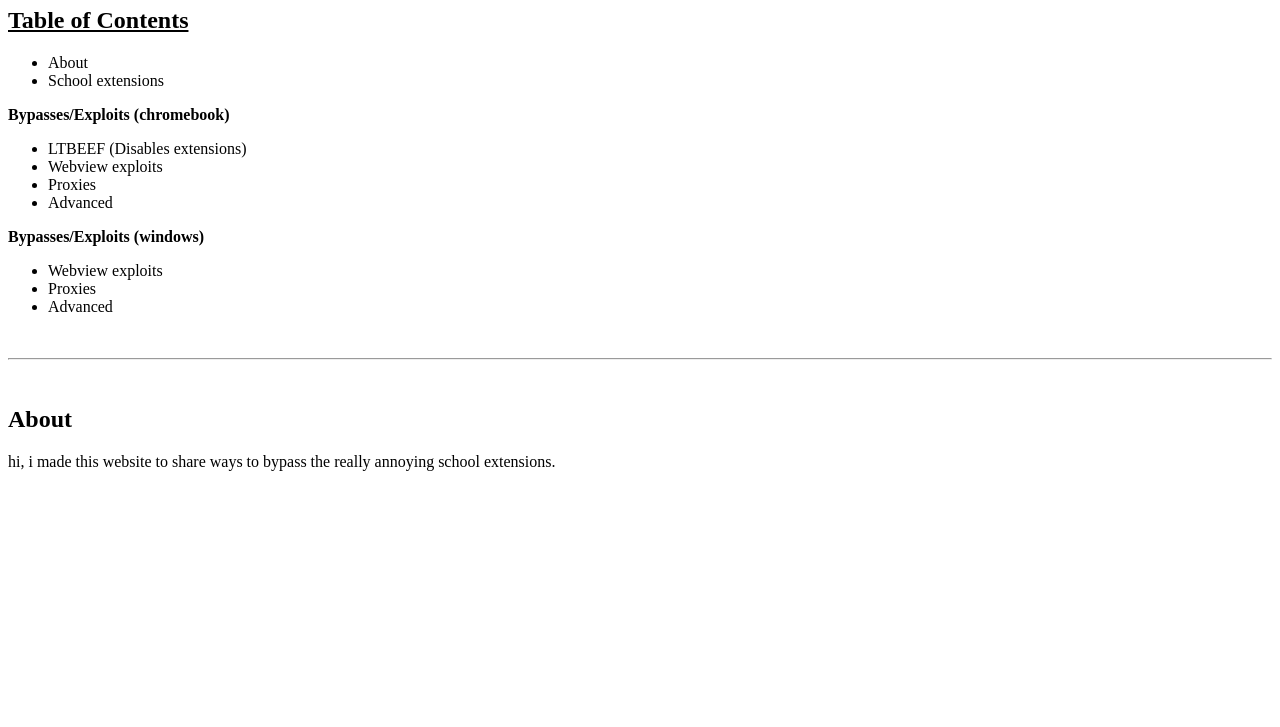
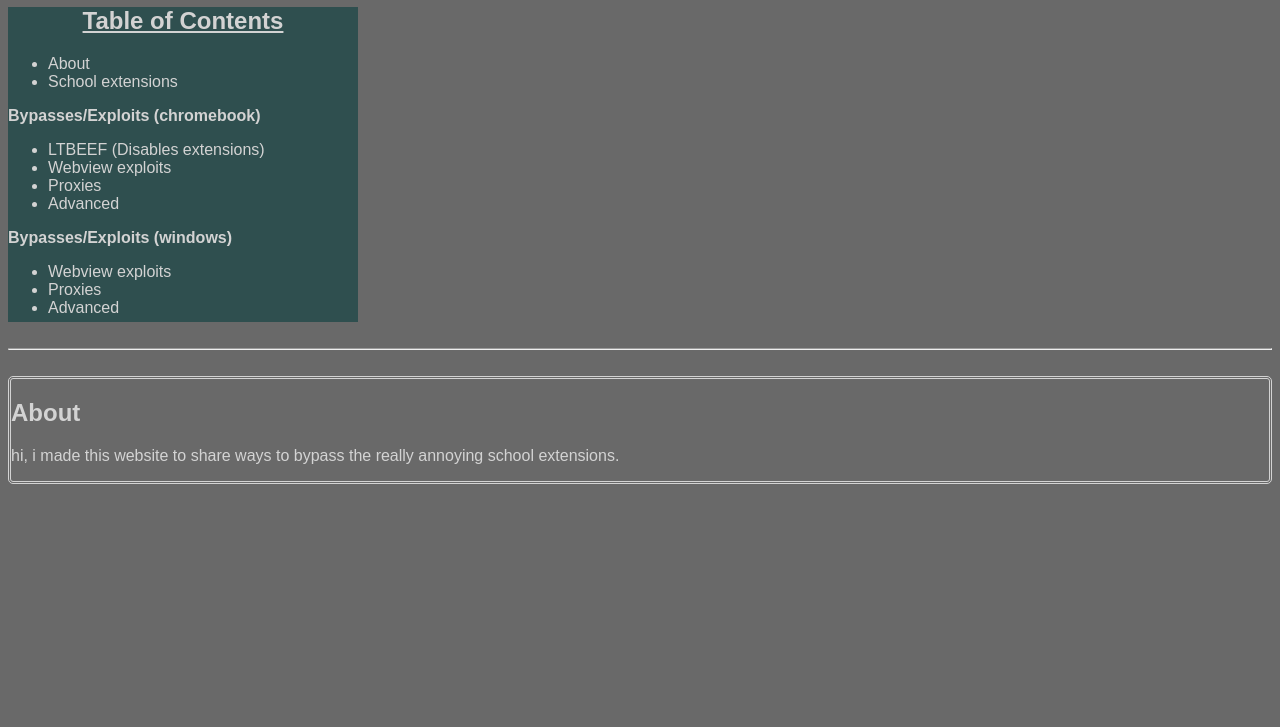
Before and after one commit to softsheep6/suncoast.github.io, a plain HTML site: page index.html in a window 1280 px wide. Shown: the part 73-800 px from the top of the page. Drawn offline with Linux system fonts and the light colour scheme.

Commit message:
Update index.html

```diff
--- a/index.html
+++ b/index.html
@@ -2,6 +2,27 @@
 <html>
 <head>
 <title>tba</title>
+<style>
+body {
+    color: lightgray;
+    font-family: Arial, Helvetica, sans-serif;
+    background-color: dimgray;
+}
+.tableofcontents {
+    background-color: darkslategray;
+    width: 350px;
+    height: 315px;
+}
+.tocheader {
+    text-align: center;
+    position: relative;
+
+}
+.section {
+    border-style: double;
+    border-radius: 5px;
+}
+</style>
 </head>
 <body>
 
```
